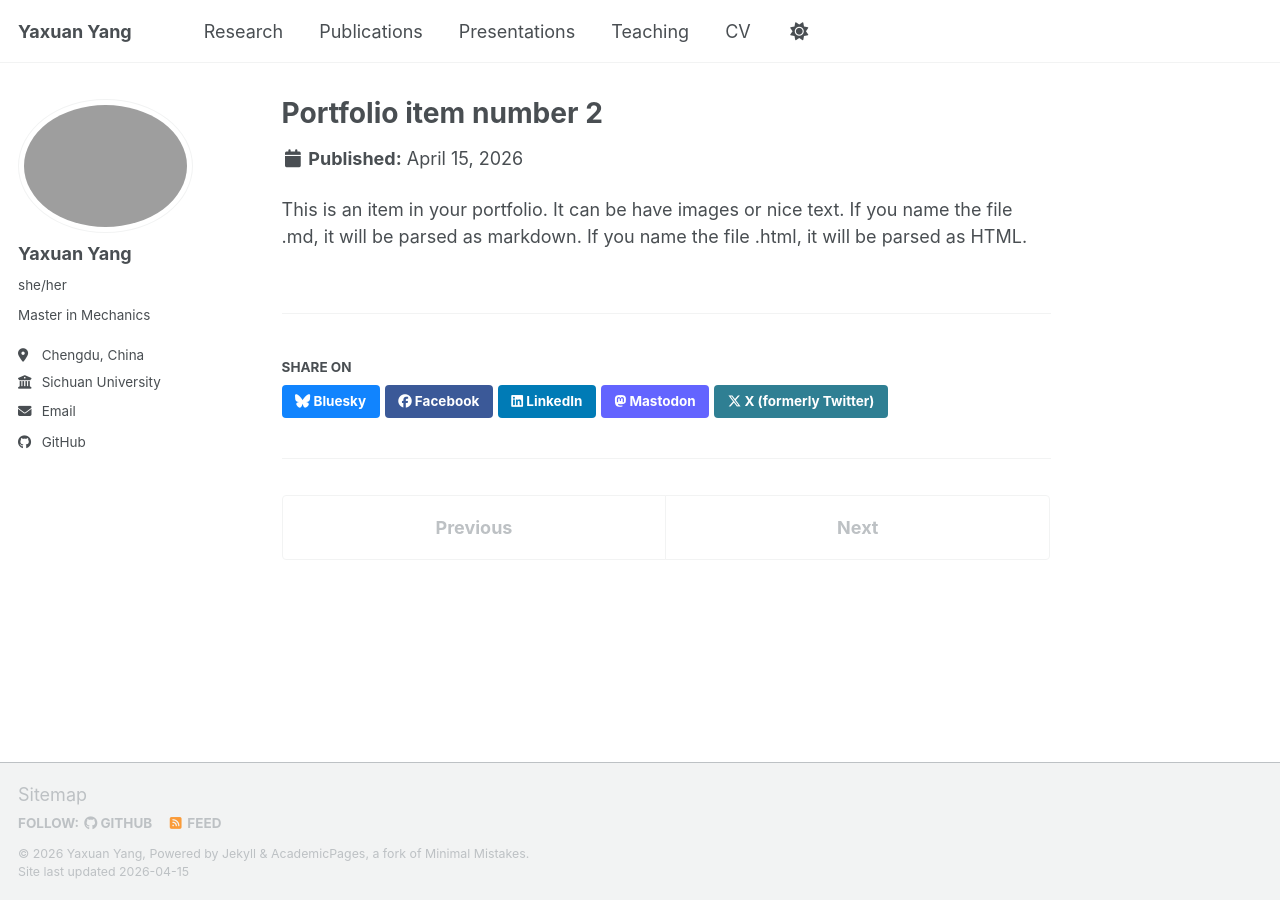
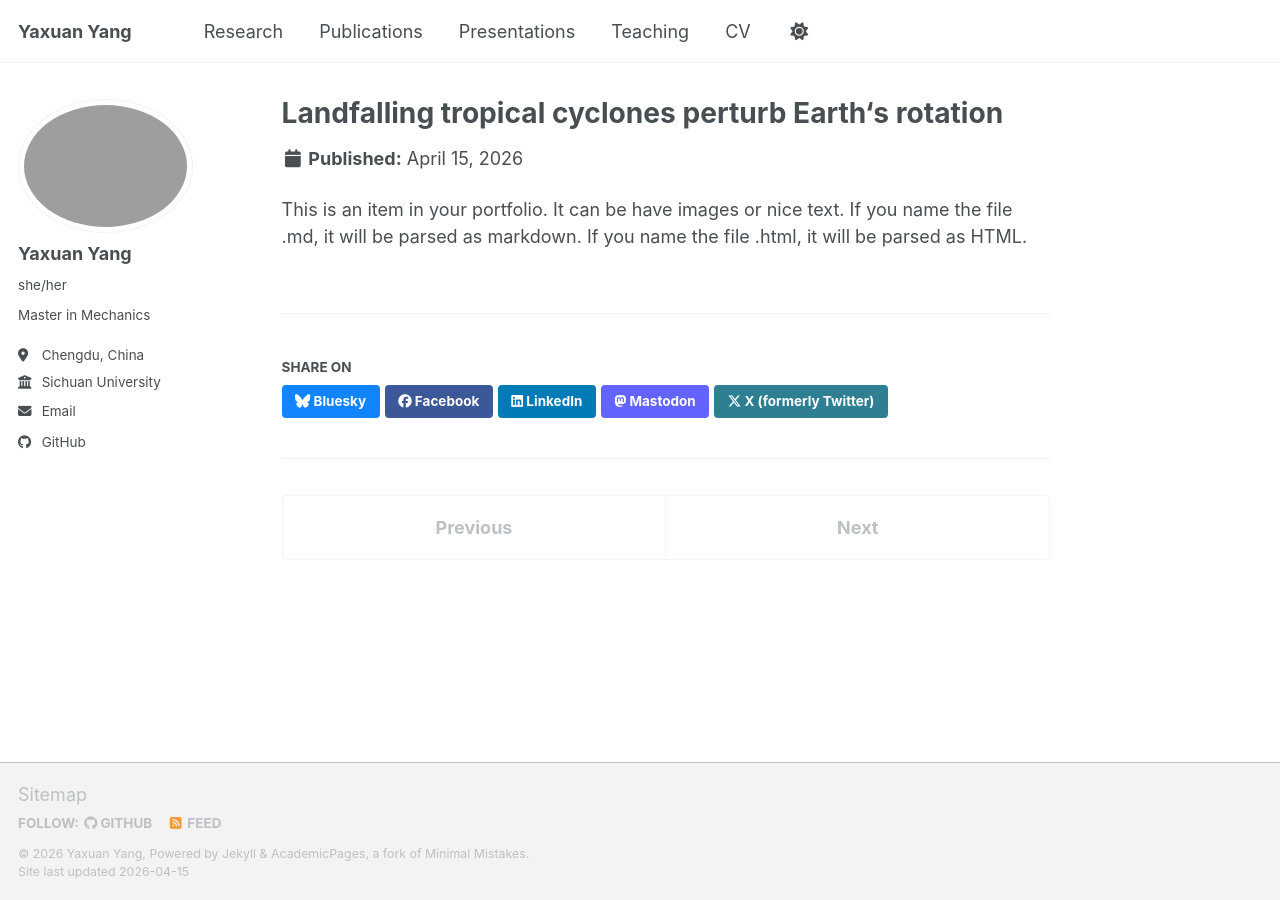
Before and after one commit to yyx-git/yyx-git.github.io, a Jekyll site: the page built from _portfolio/portfolio-2.html, in a window 1280 px wide. Built offline with Jekyll 4.4.1, drawn with Linux system fonts in a browser that asks for light colours; a script bundle is joined from its source files by our own code; library files that are not in the unit come from our copies.

Commit message:
Update portfolio-2.html

```diff
--- a/_portfolio/portfolio-2.html
+++ b/_portfolio/portfolio-2.html
@@ -1,5 +1,5 @@
 ---
-title: "Portfolio item number 2"
+title: "Landfalling tropical cyclones perturb Earth‘s rotation"
 excerpt: "Short description of portfolio item number 2 <br/><img src='/images/500x300.png'>"
 collection: portfolio
 ---
```
